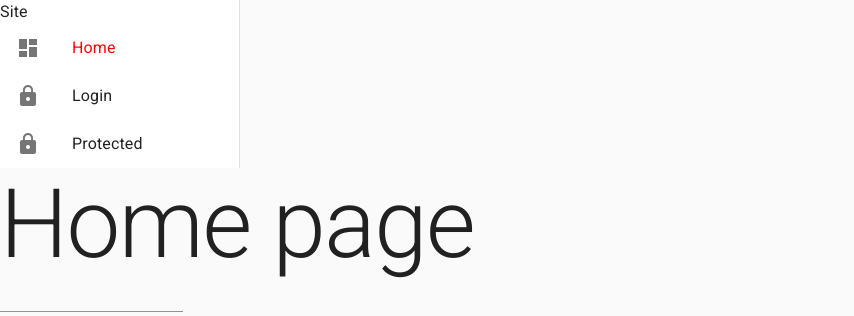
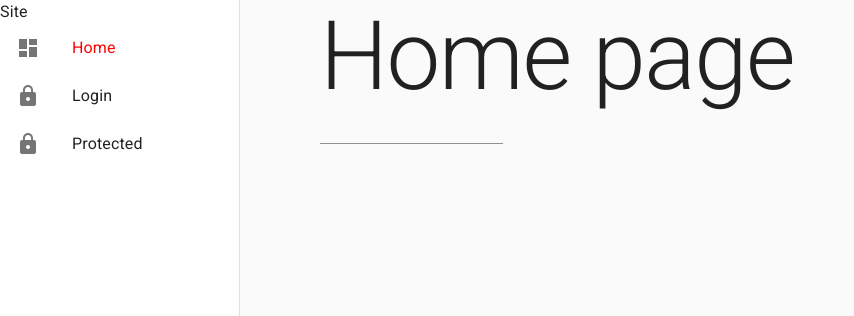
Before and after one commit to kynrai/react-template, a React (Create React App) app: page / in a window 1280 px wide. Shown: the top 316 px of the page, without its empty margins (0-854 px from the left). Built offline with nearby package versions, Linux system fonts and the light colour scheme.

Commit message:
Fix some layout issues

```diff
--- a/src/components/navbar.tsx
+++ b/src/components/navbar.tsx
@@ -6,8 +6,13 @@ import * as ROUTES from 'src/routes/routes';
 
 const useStyles = makeStyles(theme =>
   createStyles({
+    root: {
+      display: 'flex',
+    },
+    drawer: {
+      flexShrink: 0,
+    },
     drawerPaper: {
-      position: 'relative',
       whiteSpace: 'nowrap',
       width: 240,
     },
--- /dev/null
+++ b/src/layouts/nav-layout.tsx
@@ -0,0 +1,30 @@
+import { Box, createStyles, makeStyles } from '@material-ui/core';
+import * as React from 'react';
+import { Route, RouteProps } from 'react-router-dom';
+import NavBar from 'src/components/navbar';
+
+const useStyles = makeStyles(theme =>
+  createStyles({
+    root: {
+      display: 'flex',
+    },
+    navbar: { flex: 1 },
+    route: { flex: 3 },
+  })
+);
+
+const NavLayout: React.FC<RouteProps> = ({ children, ...rest }) => {
+  const classes = useStyles();
+  return (
+    <Box className={classes.root}>
+      <Box className={classes.navbar}>
+        <NavBar />
+      </Box>
+      <Box className={classes.route}>
+        <Route {...rest}>{children}</Route>
+      </Box>
+    </Box>
+  );
+};
+
+export default NavLayout;
--- a/src/pages/app.tsx
+++ b/src/pages/app.tsx
@@ -1,11 +1,9 @@
 import React from 'react';
-import NavBar from 'src/components/navbar';
 import Router from 'src/routes/router';
 
 const App: React.FC = () => {
   return (
     <>
-      <NavBar />
       <Router />
     </>
   );
--- a/src/routes/router.tsx
+++ b/src/routes/router.tsx
@@ -1,5 +1,6 @@
 import * as React from 'react';
 import { Route, Switch } from 'react-router-dom';
+import NavLayout from 'src/layouts/nav-layout';
 import Home from 'src/pages/home';
 import Login from 'src/pages/login';
 import NotFound from 'src/pages/not-found';
@@ -10,8 +11,12 @@ import * as ROUTES from 'src/routes/routes';
 const Router = () => {
   return (
     <Switch>
-      <Route exact path={ROUTES.HOME} component={Home} />
-      <Route path={ROUTES.LOGIN} component={Login} />
+      <NavLayout exact path={ROUTES.HOME}>
+        <Home />
+      </NavLayout>
+      <NavLayout path={ROUTES.LOGIN}>
+        <Login />
+      </NavLayout>
       <ProtectedRoute path={ROUTES.PROTECTED} component={Protected} />
       <Route component={NotFound} />
     </Switch>
```
